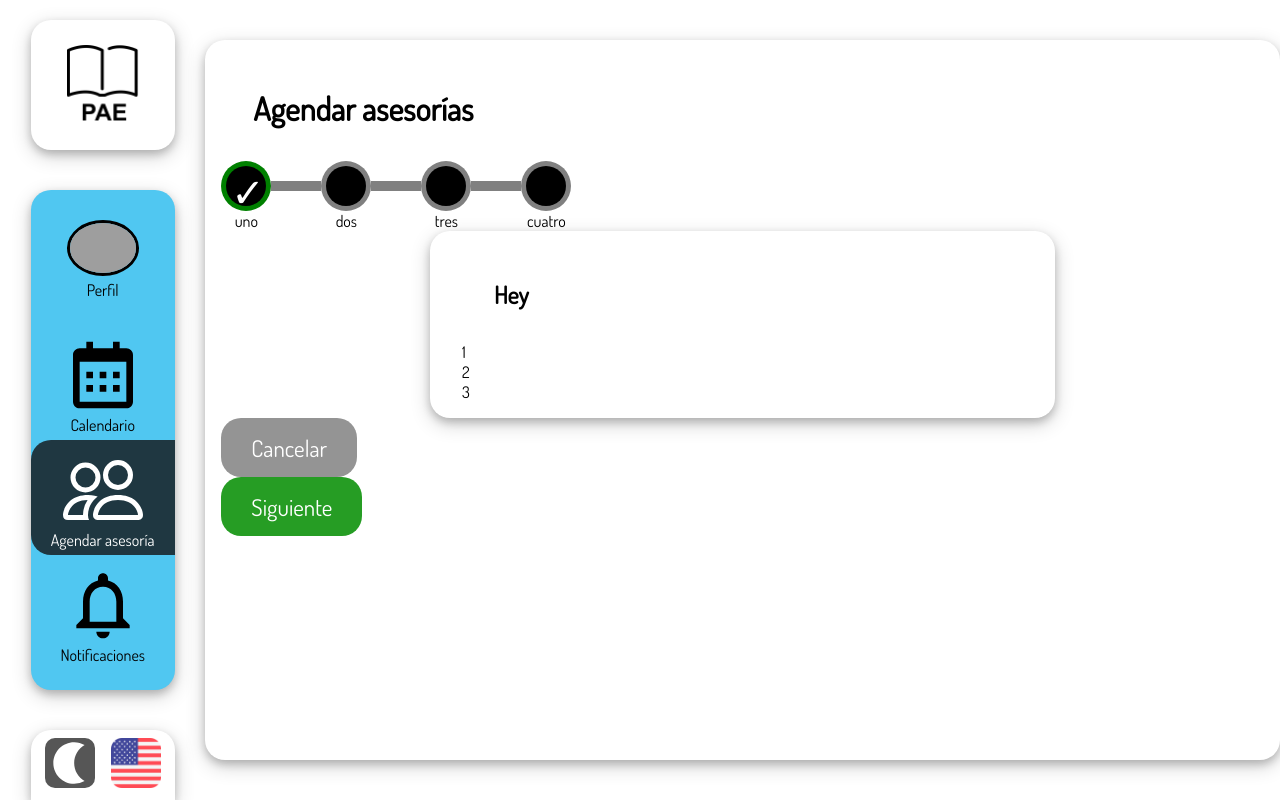
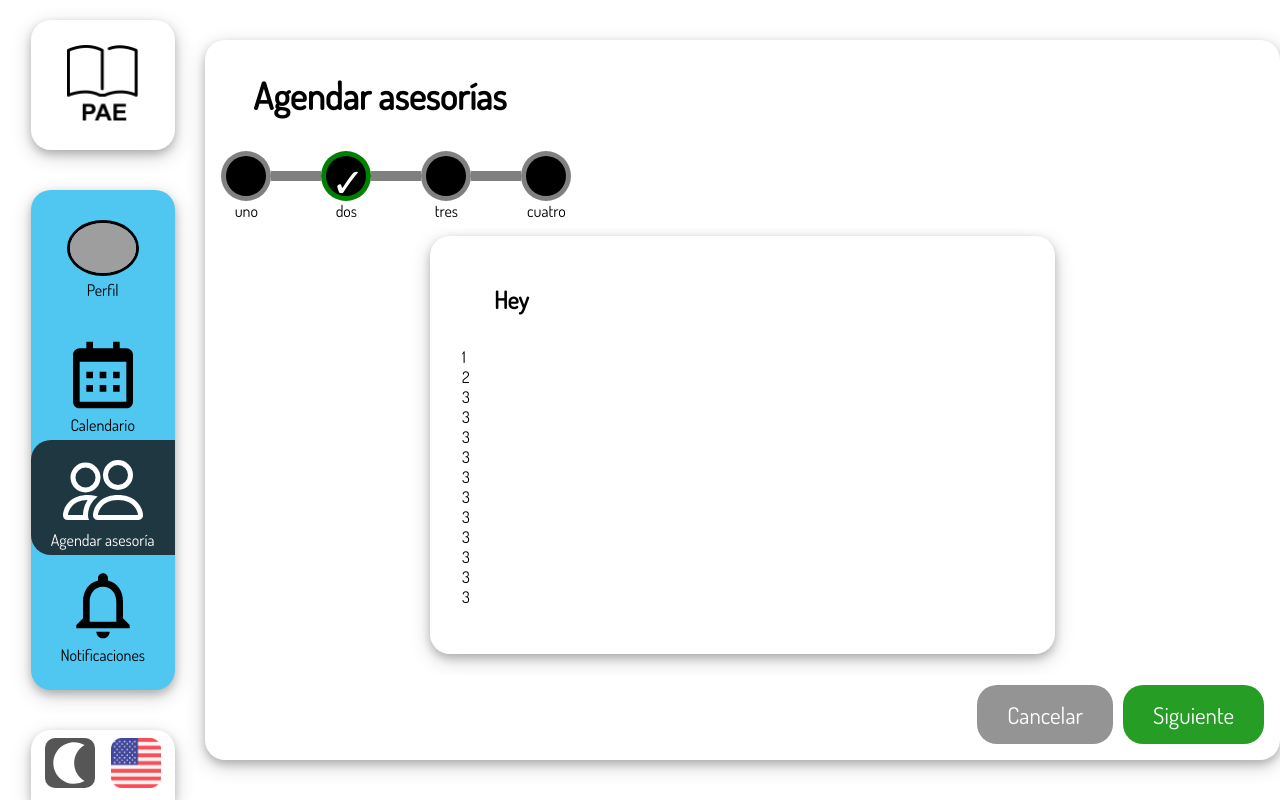
Before and after one commit to Daniel-dadu/PAE_web_platform, a React (Create React App) app in the folder frontend/: page /danielMaldonado in a window 1280 px wide. Built offline with nearby package versions, Linux system fonts and the light colour scheme; grey boxes are pictures that could not be loaded.

Commit message:
Finished AgendarAsesoria common view #113

```diff
--- a/frontend/src/components/reusable/TarjetaMaestraMini/TarjetaMaestraMini.css
+++ b/frontend/src/components/reusable/TarjetaMaestraMini/TarjetaMaestraMini.css
@@ -7,4 +7,6 @@
     padding: 1rem 2rem;
     border-radius: 20px;
     margin: auto;
+    height: 100%;
+    overflow: scroll;
 }
--- a/frontend/src/views/commons/agendarAsesoria/AgendarAsesoria.css
+++ b/frontend/src/views/commons/agendarAsesoria/AgendarAsesoria.css
@@ -0,0 +1,30 @@
+.title_agendarAsesoria {
+    margin: 0 0 2rem 2rem;
+    font-size: 2.3rem;
+}
+
+.container_titleProgress {
+    padding-top: 1rem;
+    height: 25%;
+}
+
+.container_tarjetaMaestraMini {
+    height: 65%;
+    overflow: scroll;
+    padding: 0.5rem 0 1.3rem 0;
+}
+
+::-webkit-scrollbar-corner {
+    border-radius: 100%;
+}
+
+.container_navButtons {
+    height: 10%;
+    display: flex;
+    gap: 10px;
+    align-items: flex-end;
+}
+
+.btn_right {
+    margin-left: auto;
+}
--- a/frontend/src/views/commons/agendarAsesoria/AgendarAsesoria.jsx
+++ b/frontend/src/views/commons/agendarAsesoria/AgendarAsesoria.jsx
@@ -4,7 +4,7 @@ import './AgendarAsesoria.css'
 import { Template, BarraProgreso, TarjetaMaestraMini, BotonSencillo } from '../../../routeIndex'
 
 let progressBar = {
-    "currentStep": 0,
+    "currentStep": 1,
     "steps": [
         {
             "name" : "uno",
@@ -31,23 +31,49 @@ let progressBar = {
 
 // Importante: es necesario revisar cómo se va a manejar el tema e idioma de la BARRA LATERAL. Aquí está hardcodeado
 
-function AgendarAsesoria({children}) {
+// Descripción de las propedades
+/*
+showAtrasBtn: se recibe un booleano que en caso de ser true, muestra el botón de atrás
+showTarjetaMaestraMini: se recibe un booleano que en caso de ser true, muestra el contenido de children en la TarjetaMaestraMini
+sizeTarjetaMaestraMini: tamaño de tarjeta maestra mini (normal o grande)
+children: contenido que va dentro
+*/
+
+function AgendarAsesoria({showAtrasBtn, showTarjetaMaestraMini, sizeTarjetaMaestraMini, children}) {
   return (
     <Template user="asesorado" tema="claro" idioma="espanol" view="agendarAsesoria">
-        <h1>Agendar asesorías</h1>
+        <div className='container_titleProgress'>
+            <h1 className='title_agendarAsesoria'>Agendar asesorías</h1>
             <BarraProgreso progress={progressBar}/>
+        </div>
+
         <div className='container_tarjetaMaestraMini'>
-            <TarjetaMaestraMini size="normal">
+            {showTarjetaMaestraMini ? (
+            <TarjetaMaestraMini size={sizeTarjetaMaestraMini}>
                 {children}
             </TarjetaMaestraMini>
+            ) : children}
         </div>
 
+        <div className='container_navButtons'>
+            {showAtrasBtn ? (
+            <div>
+                <BotonSencillo onClick = {() => {alert('Me diste click :)')}} backgroundColor='turquesa' size='normal'>
+                    Atras
+                </BotonSencillo>
+            </div>
+            ) : null}
+            <div className="btn_right">
                 <BotonSencillo onClick = {() => {alert('Me diste click :)')}} backgroundColor='gris' size='normal'>
                     Cancelar
                 </BotonSencillo>
+            </div>
+            <div>
                 <BotonSencillo onClick = {() => {alert('Me diste click :)')}} backgroundColor='verde' size='normal'>
                     Siguiente
                 </BotonSencillo>
+            </div>
+        </div>
 
     </Template>
   )
--- a/frontend/src/views/componentPreview/DanielMaldonado/DanielMaldonado.jsx
+++ b/frontend/src/views/componentPreview/DanielMaldonado/DanielMaldonado.jsx
@@ -7,13 +7,24 @@ function DanielMaldonado() {
 
   return (
     <div>
-      <AgendarAsesoria>
-        <h2>Hey</h2>
+      <AgendarAsesoria showAtrasBtn={false} showTarjetaMaestraMini={true} sizeTarjetaMaestraMini="normal">
+      <h2>Hey</h2>
         <div>
           <ul>
             <li>1</li>
             <li>2</li>
             <li>3</li>
+            <li>3</li>
+            <li>3</li>
+            <li>3</li>
+            <li>3</li>
+            <li>3</li>
+            <li>3</li>
+            <li>3</li>
+            <li>3</li>
+            <li>3</li>
+            <li>3</li>
+
           </ul>
         </div>
       </AgendarAsesoria>
```
Lines whose indentation alone changed are shown as unchanged.
